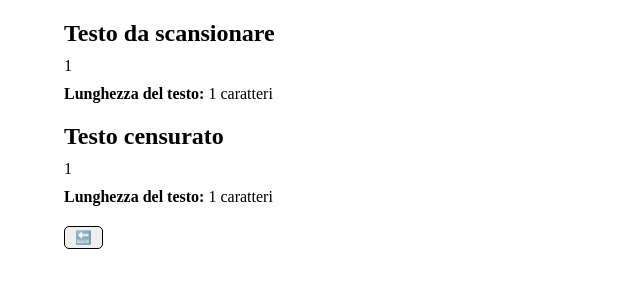
After one commit to ClaudioLeone/php-badwords, a PHP site: page /badwords.php?text=1 in a window 1280 px wide. The commit adds this page. Shown: the top 300 px of the page, without its empty margins (0-640 px from the left). Run offline with PHP 8.4, Linux system fonts and the light colour scheme; data that the repository does not hold is empty.

Commit message:
Completed form page, created and completed 'action' page with working censorship

```diff
--- a/CSS/style.css
+++ b/CSS/style.css
@@ -7,6 +7,15 @@
 h1 {
     text-align: center;
     color: green;
+}
+
+.container {
+    width: 90%;
+    margin: 20px auto;
+}
+
+.container > * {
+    margin-bottom: 10px;
 }
 
 .btn {
--- /dev/null
+++ b/badwords.php
@@ -0,0 +1,33 @@
+<?php
+    $text = $_GET["text"];
+    $badword = $_GET["badword"];
+    $censored_text = str_replace($badword, "***", $text);
+?>
+
+<!DOCTYPE html>
+<html lang="en">
+<head>
+    <meta charset="UTF-8">
+    <meta http-equiv="X-UA-Compatible" content="IE=edge">
+    <meta name="viewport" content="width=device-width, initial-scale=1.0">
+    <link rel="stylesheet" href="CSS/style.css">
+    <title>PHP Badwords | Censura</title>
+</head>
+<body>
+    <div class="container">
+        <h2>Testo da scansionare</h2>
+        <p><?php echo $text ?></p>
+        <p><strong>Lunghezza del testo: </strong><?php echo strlen($text); ?> caratteri</p>
+    </div>
+
+    <div class="container">
+        <h2>Testo censurato</h2>
+        <p><?php echo $censored_text ?></p>
+        <p><strong>Lunghezza del testo: </strong><?php echo strlen($censored_text); ?> caratteri</p>
+    </div>
+
+    <form class="container" action="index.php">
+        <button class="btn">🔙</button>
+    </form>
+</body>
+</html>
--- a/index.php
+++ b/index.php
@@ -13,7 +13,7 @@
 </head>
 <body>
     <h2>Compila e censura</h2>
-    <form action="" method="GET">
+    <form action="badwords.php" method="GET">
         <div>
             <label for="text">Testo:</label> <br>
             <textarea name="text" id="text" cols="30" rows="10"></textarea>
```
